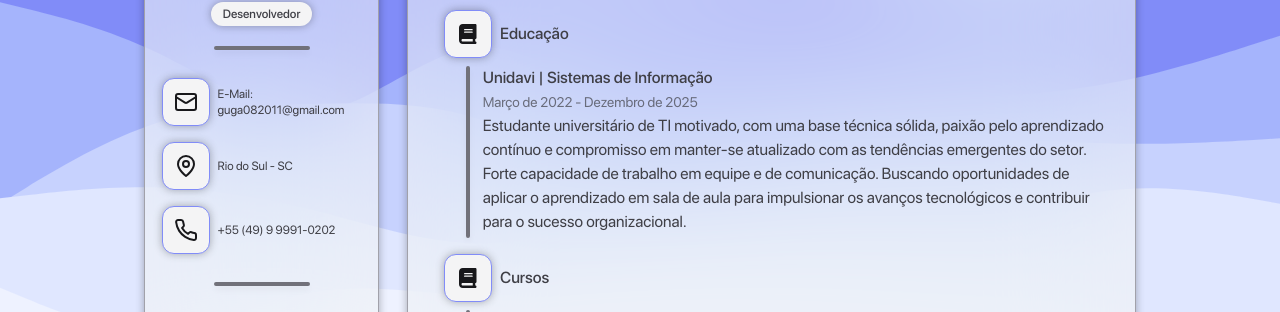
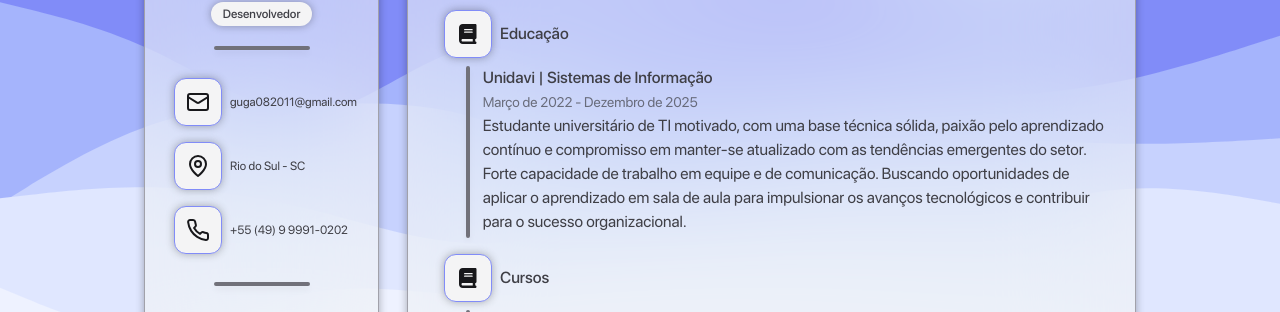
Before and after one commit to barrosgusta/Vite-Portfolio, a React (Vite) app: page /resume in a window 1280 px wide. Shown: the part 391-703 px from the top of the page. Built offline with nearby package versions, Linux system fonts and the light colour scheme.

Commit message:
add copy to clipboard feature

```diff
--- a/src/components/IconFrame/IconFrame.tsx
+++ b/src/components/IconFrame/IconFrame.tsx
@@ -1,36 +1,58 @@
-import { ReactNode } from "react";
+import { ReactNode, useState } from "react";
 import { twMerge } from "tailwind-merge";
 
 interface IconFrameProps {
   icon: ReactNode
   isSmall?: boolean
   href?: string
+  toCopy?: string
   className?: string
 }
 
-export function IconFrame({icon, isSmall = false, href = '', className}: IconFrameProps) {
-  const HandleLinkClick = (url : string) => {
+export function IconFrame({icon, isSmall = false, href = '', toCopy, className}: IconFrameProps) {
+  const [isCopied, setIsCopied] = useState(false)
+
+  const HandleSmallIconClick = (url : string) => {
     window.open(url, "_blank")
   };
+
+  const HandleCopyClick = (toCopy: string) => {
+    navigator.clipboard.writeText(toCopy)
+    setIsCopied(true)
+    HandleHideMessage()
+  }
+
+  const HandleHideMessage = async () => {
+    await new Promise(r => setTimeout(r, 1000))
+    setIsCopied(false)
+  }
 
   return (
     isSmall ? (
       <div
-        onClick={() => HandleLinkClick(href)}
+        onClick={() => HandleSmallIconClick(href)}
         className={twMerge("rounded-md w-8 h-8 border hover:border-zinc-500 border-indigo-400 bg-zinc-100 m-2 shadow-default transition-all hover:bg-zinc-950 hover:shadow-none hover:cursor-pointer dark:bg-zinc-800", className)}
       >
-        <div about="" className="flex items-center justify-center text-zinc-900 hover:text-zinc-50 text-center h-full dark:text-zinc-200">
+        <div className="flex items-center justify-center text-zinc-900 hover:text-zinc-50 text-center h-full dark:text-zinc-200">
           {icon}
         </div>
 
       </div>
     ) : (
-      <div className="rounded-xl w-12 h-12 border border-indigo-400 bg-zinc-100 m-2 shadow-default dark:bg-zinc-800" >
-
-        <div className="flex items-center justify-center text-zinc-900 text-xl text-center h-full dark:text-zinc-200">
-          {icon}
+      <div className="relative">
+        <div className={twMerge("duration-300 opacity-0 scale-0 absolute inset-0 mx-auto w-20 -translate-x-2 h-6 bg-slate-50 rounded-lg text-xs py-1 text-center shadow-default", isCopied && "opacity-100 scale-100 -translate-y-6")}>
+            Copiado
         </div>
 
+        <div
+          onClick={toCopy ? () => HandleCopyClick(toCopy) : undefined}
+          className={twMerge("rounded-xl w-12 h-12 border border-indigo-400 bg-zinc-100 m-2 shadow-default dark:bg-zinc-800", toCopy && "duration-75 cursor-pointer hover:invert active:scale-95")} >
+
+          <div className="flex items-center justify-center text-zinc-900 text-xl text-center h-full dark:text-zinc-200">
+            {icon}
+          </div>
+
+        </div>
       </div>
     )
   )
--- a/src/components/SideBar/SideBarInfo.tsx
+++ b/src/components/SideBar/SideBarInfo.tsx
@@ -13,29 +13,34 @@ export function SideBarInfo() {
     return (
         <div className="grid grid-flow-col lg:grid-flow-row place-items-center">
             <div className="flex flex-col justify-center items-start">
+
                 <div className="grid grid-flow-col place-items-center">
 
-                    <IconFrame icon={<Mail />} />
+                    <IconFrame icon={<Mail />} toCopy='guga082011@gmail.com' />
                     <span className="text-zinc-700 dark:text-zinc-300 text-xs text-left justify-center">
-                        E-Mail: guga082011@gmail.com
+                        guga082011@gmail.com
                     </span>
+
                 </div>
 
                 <div className="grid grid-flow-col place-items-center">
-                    <IconFrame
-                        icon={<MapPin />}
-                    />
+
+                    <IconFrame icon={<MapPin />} />
                     <span className="text-zinc-700 dark:text-zinc-300 text-xs text-left justify-center">
                         Rio do Sul - SC
                     </span>
+
                 </div>
 
                 <div className="grid grid-flow-col place-items-center">
-                    <IconFrame icon={<PhoneIcon />} />
+
+                    <IconFrame icon={<PhoneIcon />} toCopy='55049999910202' />
                     <span className="text-zinc-700 dark:text-zinc-300 text-xs text-left justify-center">
                         +55 (49) 9 9991-0202
                     </span>
+
                 </div>
+
             </div>
 
             <PillSeparator className='rotate-90 lg:rotate-0 w-24 lg:m-5 lg:mb-7' />
```
